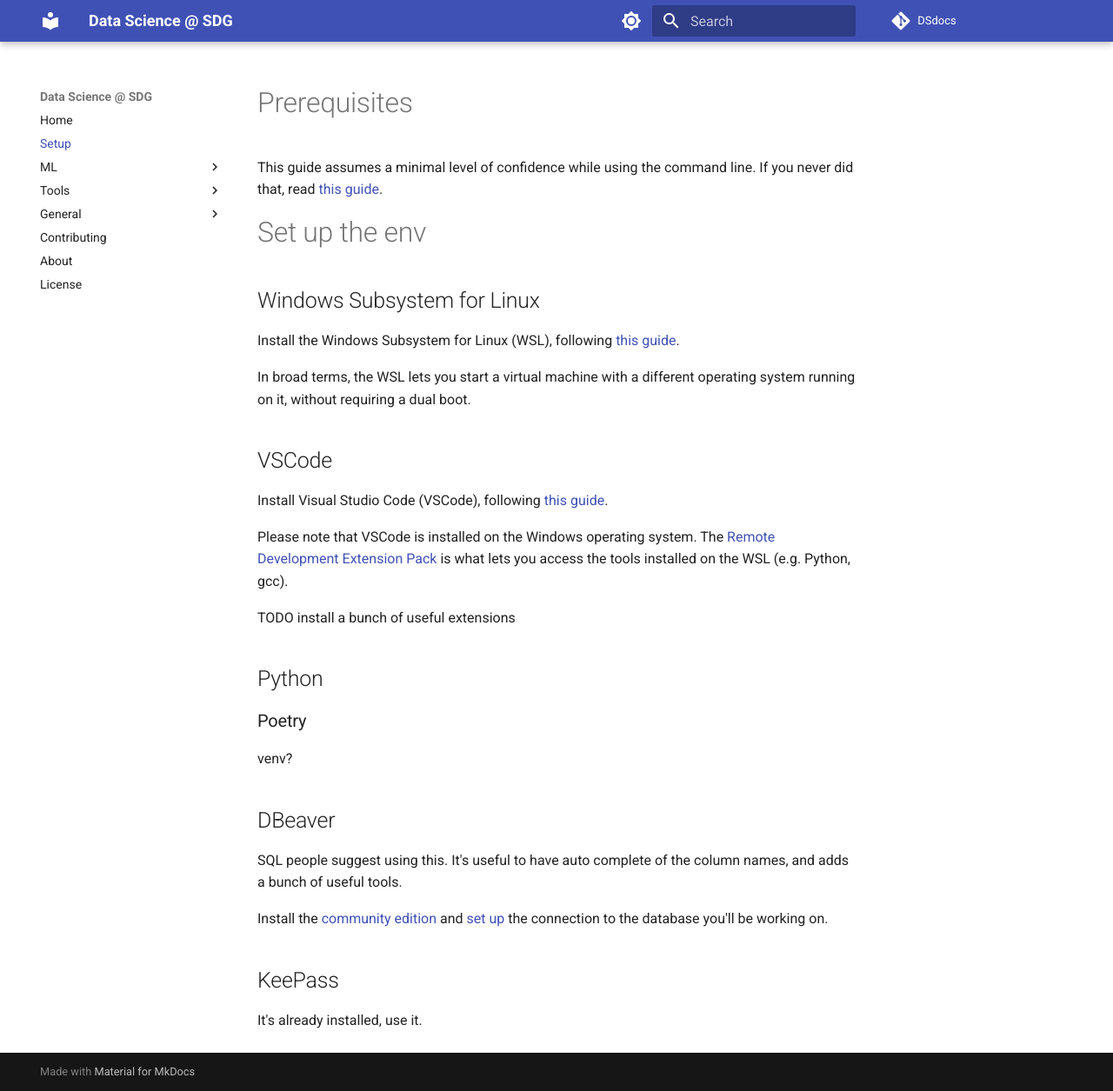
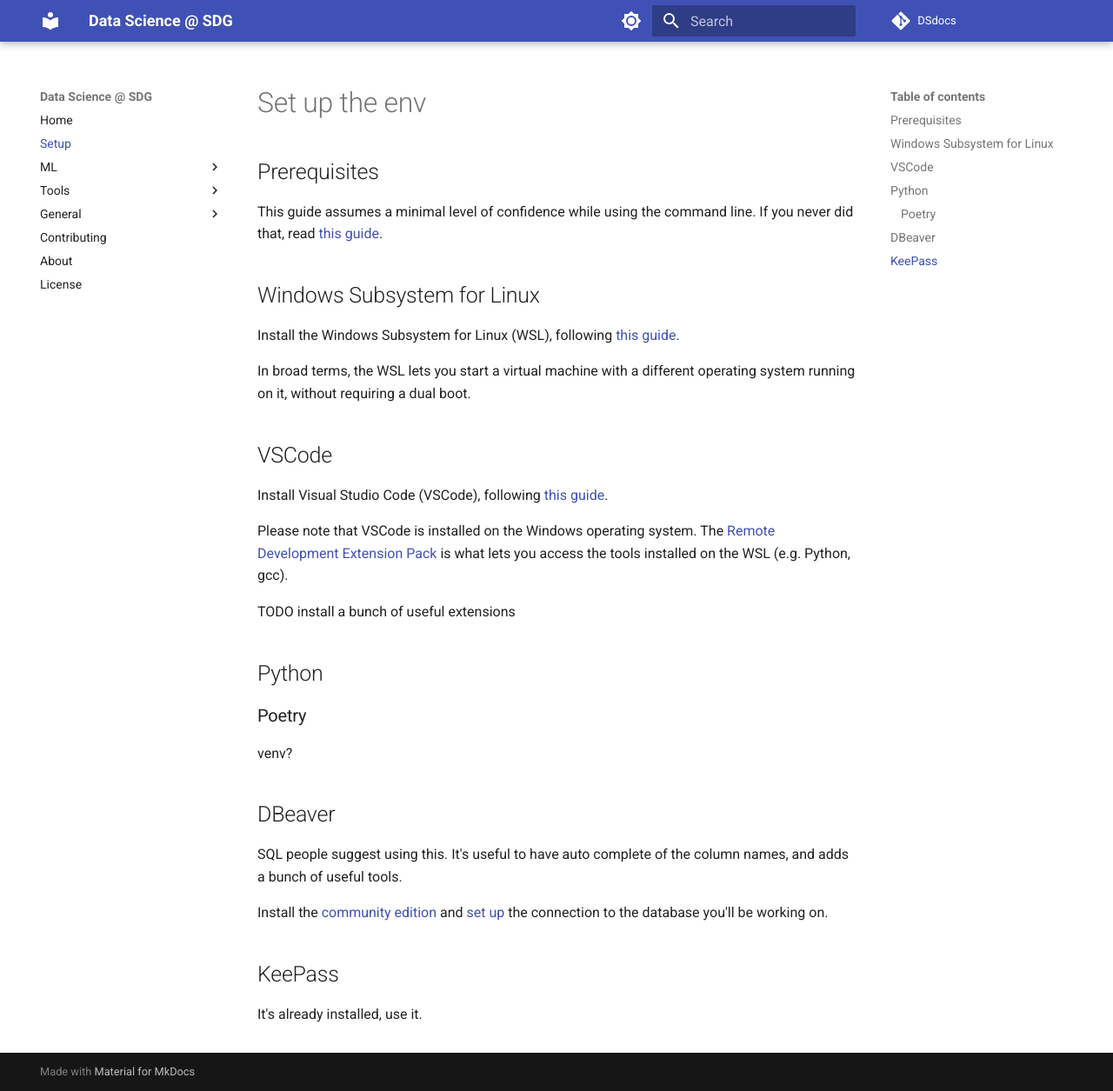
Before and after one commit to pietro-nobili-SDG/dsdocs, an MkDocs documentation site: the page built from docs/setup/env.md, in a window 1280 px wide and 1255 px high. Shown: the whole window at 87% size. Built offline with MkDocs 1.6.1 and Material for MkDocs 9.7.7, drawn with Linux system fonts in a browser that asks for light colours; comment, search, counter and statistics services are not loaded.

Commit message:
Fix headers for the ToC

```diff
--- a/docs/setup/env.md
+++ b/docs/setup/env.md
@@ -3,13 +3,13 @@ hide:
   - footer
 ---
 
-# Prerequisites
+# Set up the env
+
+## Prerequisites
 
 This guide assumes a minimal level of confidence while using the command line.
 If you never did that, read
 [this guide](../../general/unix).
-
-# Set up the env
 
 ## Windows Subsystem for Linux
 
```
